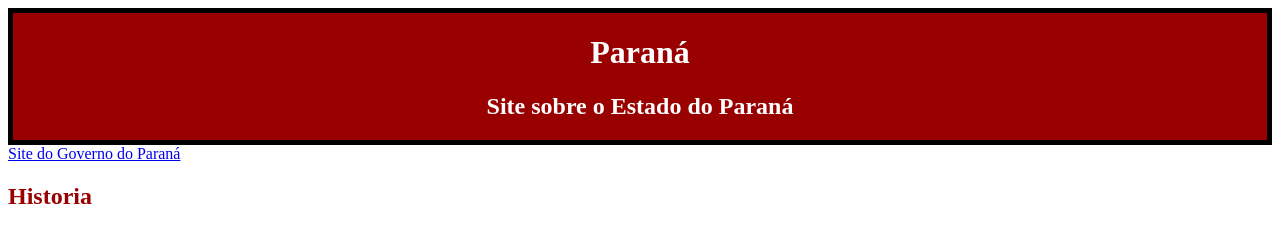
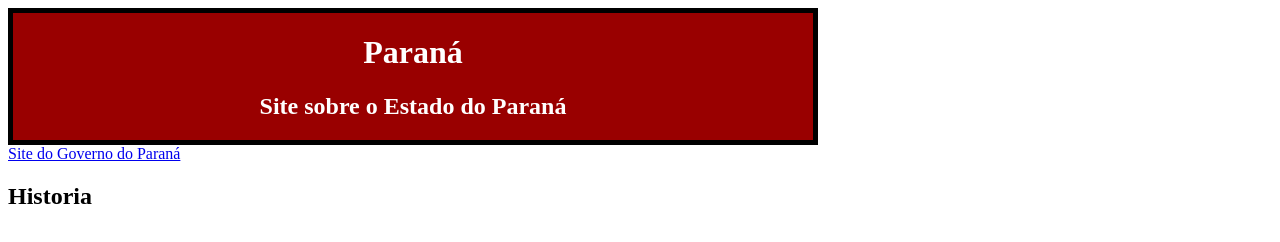
Before and after one commit to henriquelasta-2/Parana, a plain HTML site: page index.html in a window 1280 px wide. Drawn offline with Linux system fonts and the light colour scheme.

Commit message:
max width header e main

```diff
--- a/index.html
+++ b/index.html
@@ -9,10 +9,12 @@
                 background-color: #990000;
                 color: white;
                 text-align: center;
-                border: 5px solid black
+                border: 5px solid black;
+                max-width: 800px;
             }
             main{
                 color:#990000
+                max-width: 800px;
                 }
         </style>
     </head>
```
